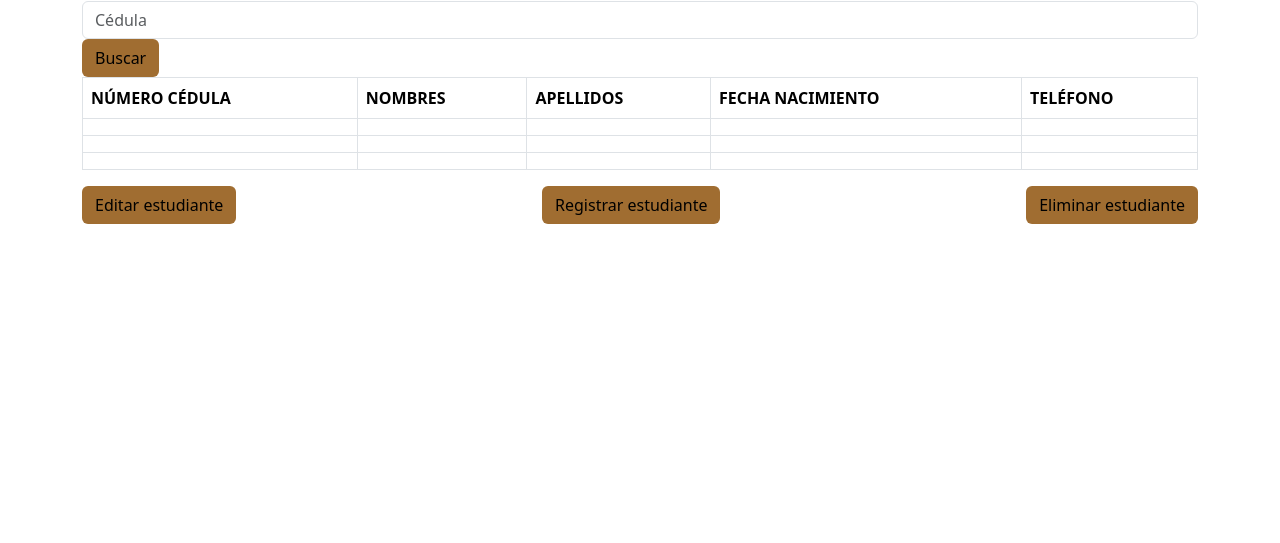
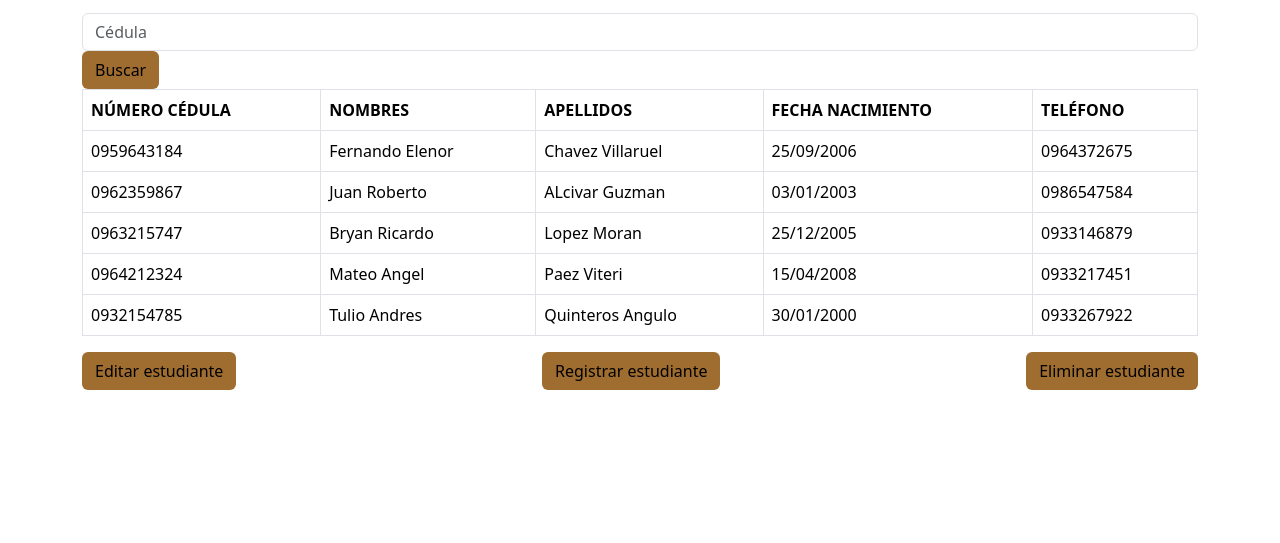
Before and after one commit to JimmyPaez25/Biblioteca-el-sabiondo, a plain HTML site: page html/vtnConsultaEstudiante.html in a window 1280 px wide. Shown: the part 257-800 px from the top of the page. Drawn offline with nearby package versions, Linux system fonts and the light colour scheme.

Commit message:
actualizacion vtnEstudiante

```diff
--- a/html/vtnConsultaEstudiante.html
+++ b/html/vtnConsultaEstudiante.html
@@ -1,8 +1,9 @@
 <!DOCTYPE html>
 <html>
 <head>
-    <title>Document</title>
+    <title>Consultar estudiante</title>
     <link href="https://cdn.jsdelivr.net/npm/bootstrap@5.3.3/dist/css/bootstrap.min.css" rel="stylesheet" integrity="sha384-QWTKZyjpPEjISv5WaRU9OFeRpok6YctnYmDr5pNlyT2bRjXh0JMhjY6hW+ALEwIH" crossorigin="anonymous">
+    <link rel="icon" href="/img/logoBiblioteca.ico">
     <style>
         .navbar-custom {
             background-image: url('/img/fondoBiblioteca.jpg');
@@ -34,10 +35,9 @@
 </head>
 <body>
     <body>
-        <div class="custom-header">
+        <div class="container d-flex justify-content-center align-items-center" style="height: 50px;">
             <h2>GESTIONAR ESTUDIANTE</h2>
         </div>
-
         <div class="container mt-3">
             <div class="d-flex justify-content-between mb-3">
                 <button class="btn btn-custom">Volver</button>
@@ -62,25 +62,39 @@
                     </thead>
                     <tbody>
                         <tr>
-                            <td></td>
-                            <td></td>
-                            <td></td>
-                            <td></td>
-                            <td></td>
+                            <td>0959643184</td>
+                            <td>Fernando Elenor</td>
+                            <td>Chavez Villaruel</td>
+                            <td>25/09/2006</td>
+                            <td>0964372675</td>
                         </tr>
                         <tr>
-                            <td></td>
-                            <td></td>
-                            <td></td>
-                            <td></td>
-                            <td></td>
+                            <td>0962359867</td>
+                            <td>Juan Roberto</td>
+                            <td>ALcivar Guzman</td>
+                            <td>03/01/2003</td>
+                            <td>0986547584</td>
                         </tr>
                         <tr>
-                            <td></td>
-                            <td></td>
-                            <td></td>
-                            <td></td>
-                            <td></td>
+                            <td>0963215747</td>
+                            <td>Bryan Ricardo</td>
+                            <td>Lopez Moran</td>
+                            <td>25/12/2005</td>
+                            <td>0933146879</td>
+                        </tr>
+                        <tr>
+                            <td>0964212324</td>
+                            <td>Mateo Angel</td>
+                            <td>Paez Viteri</td>
+                            <td>15/04/2008</td>
+                            <td>0933217451</td>
+                        </tr>
+                        <tr>
+                            <td>0932154785</td>
+                            <td>Tulio Andres</td>
+                            <td>Quinteros Angulo</td>
+                            <td>30/01/2000</td>
+                            <td>0933267922</td>
                         </tr>
                     </tbody>
                 </table>
```
Also changed, not shown: html/vtnEditarUsuario.html (+2 -1 lines), html/vtnRegistrarUsuario.html (+2 -1 lines).
